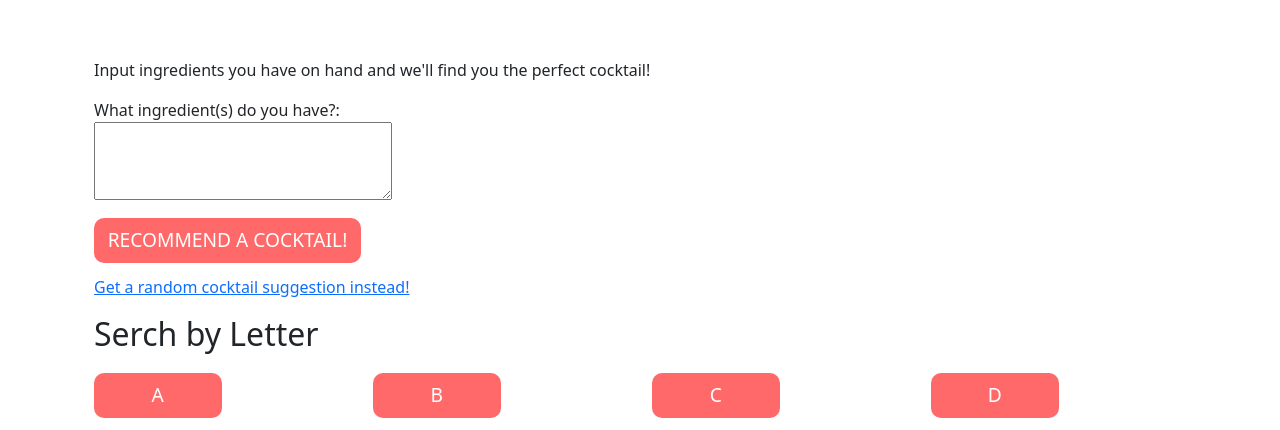
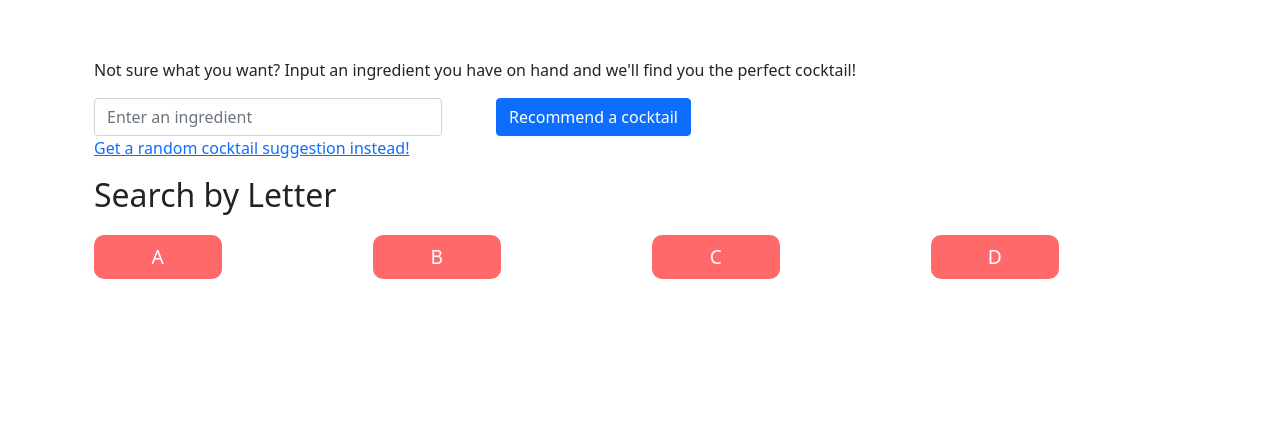
Before and after one commit to mikeolivotto/cocktail-maker, a plain HTML site: page index.html in a window 1280 px wide. Shown: the part 799-1229 px from the top of the page. After the commit the page ends 1090 px from the top, so only its background shows below. Drawn offline with nearby package versions, Linux system fonts and the light colour scheme.

Commit message:
Added styling to pulling cocktails by ingredients

```diff
--- a/index.html
+++ b/index.html
@@ -83,33 +83,37 @@
         </div>
       </section>
       <p>
-        Input ingredients you have on hand and we'll find you the perfect
+        Not sure what you want? Input an ingredient you have on hand and we'll find you the perfect
         cocktail!
       </p>
 
-      <div class="row">
-        <div class="col">
-          <form>
-            <label for="ingredients">What ingredient(s) do you have?:</label
-            ><br />
-            <textarea
-              rows="3"
-              cols="30"
-              name="ingredients"
+      <div>
+          <form class="search-form">
+            <div class="row text-center">
+                <div class="col-4">
+                    <input
+                    type="text"
+                    placeholder="Enter an ingredient"
+                    autofocus="off"
+                    autocomplete="on"
+                    class="form-control"
                     id="ingredients"
-            ></textarea>
-            <br />
+                    />
+                </div>
+
+                <div class="col-3">
                     <input
                       type="submit"
-              value="RECOMMEND A COCKTAIL!"
+                      value="Recommend a cocktail"
                       id="submit"
-              class="custom-btn"
+                      class="btn btn-primary"
                     />
+                </div>
+            </div>
           </form>
-        </div>
-        <div class="col">
+
           <div id="cocktail"></div>
-        </div>
+
         </div>
 
 
@@ -120,7 +124,7 @@
     </div>
     <!-- adding the grid system and will apend the content with DOM through JS -->
     <div class="container">
-      <h2>Serch by Letter</h2>
+      <h2>Search by Letter</h2>
       <div class="error" id="error"></div>
       <div class="row">
         <div class="col">
```
Lines whose indentation alone changed are shown as unchanged.
